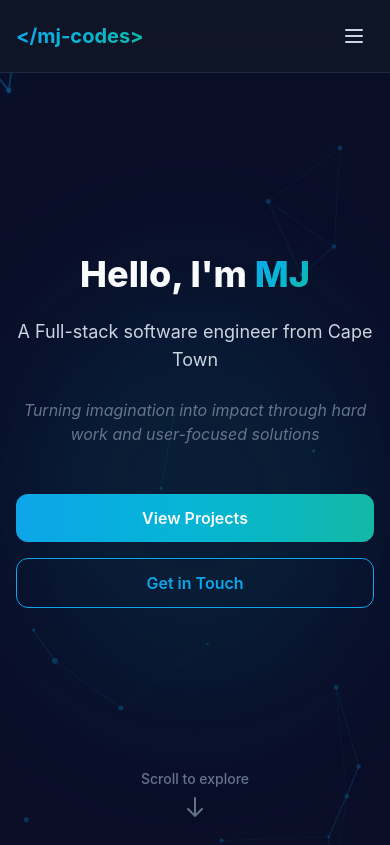
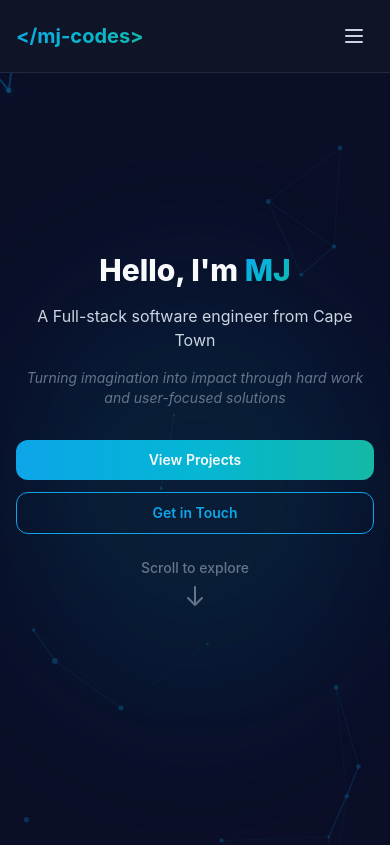
Before and after one commit to mjvstaden/personal-website, a React (Vite) app: page / in a window 390 px wide. Shown: the top 845 px of the page. Built offline with nearby package versions, Linux system fonts and the light colour scheme.

Commit message:
Update scroll to explore button to be visible on mobile and scroll down

```diff
--- a/src/components/sections/StatsCounter.tsx
+++ b/src/components/sections/StatsCounter.tsx
@@ -65,7 +65,7 @@ export default function StatsCounter() {
   }, [isVisible]);
 
   return (
-    <section ref={sectionRef} className="py-20 px-4 sm:px-6 bg-background-secondary/50">
+    <section id="stats-section" ref={sectionRef} className="py-20 px-4 sm:px-6 bg-background-secondary/50">
       <div className="max-w-6xl mx-auto">
         <div className="grid grid-cols-2 md:grid-cols-4 gap-6 sm:gap-8">
           {stats.map((stat, index) => (
--- a/src/pages/Home.tsx
+++ b/src/pages/Home.tsx
@@ -32,37 +32,41 @@ export default function Home() {
 
         {/* Content */}
         <div className="relative z-10 text-center px-4 sm:px-6 opacity-0 animate-[fadeIn_1s_ease-out_0.3s_forwards] -mt-32 sm:-mt-24">
-          <h1 className="text-4xl sm:text-5xl md:text-6xl lg:text-7xl font-extrabold mb-6">
+          <h1 className="text-3xl sm:text-5xl md:text-6xl lg:text-7xl font-extrabold mb-4 sm:mb-6">
             Hello, I'm <span className="text-gradient">MJ</span>
           </h1>
-          <p className="text-lg sm:text-xl md:text-2xl text-text-secondary mb-6 max-w-2xl mx-auto min-h-[2rem]">
+          <p className="text-base sm:text-xl md:text-2xl text-text-secondary mb-4 sm:mb-6 max-w-2xl mx-auto min-h-[2rem]">
             {displayText}
             {!isComplete && <span className="animate-pulse">|</span>}
           </p>
-          <p className="text-base sm:text-lg text-text-tertiary mb-12 max-w-3xl mx-auto italic opacity-0 animate-[fadeIn_1s_ease-out_2.5s_forwards]">
+          <p className="text-sm sm:text-lg text-text-tertiary mb-8 sm:mb-12 max-w-3xl mx-auto italic opacity-0 animate-[fadeIn_1s_ease-out_2.5s_forwards]">
             Turning imagination into impact through hard work and user-focused solutions
           </p>
 
           {/* CTA Buttons */}
-          <div className="flex flex-col sm:flex-row gap-4 justify-center opacity-0 animate-[fadeIn_1s_ease-out_3s_forwards]">
+          <div className="flex flex-col sm:flex-row gap-3 sm:gap-4 justify-center opacity-0 animate-[fadeIn_1s_ease-out_3s_forwards]">
             <a
               href="/projects"
-              className="px-6 py-3 bg-gradient-to-r from-accent-primary via-accent-secondary to-accent-tertiary text-text-primary font-semibold rounded-lg hover:glow-md hover:-translate-y-1 transition-all duration-300"
+              className="px-5 py-2.5 sm:px-6 sm:py-3 bg-gradient-to-r from-accent-primary via-accent-secondary to-accent-tertiary text-text-primary font-semibold rounded-lg hover:glow-md hover:-translate-y-1 transition-all duration-300 text-sm sm:text-base"
             >
               View Projects
             </a>
             <a
               href="/contact"
-              className="px-6 py-3 border border-accent-primary text-accent-primary font-semibold rounded-lg hover:bg-accent-primary hover:text-text-primary hover:glow-sm transition-all duration-300"
+              className="px-5 py-2.5 sm:px-6 sm:py-3 border border-accent-primary text-accent-primary font-semibold rounded-lg hover:bg-accent-primary hover:text-text-primary hover:glow-sm transition-all duration-300 text-sm sm:text-base"
             >
               Get in Touch
             </a>
           </div>
-        </div>
 
           {/* Scroll Down Indicator */}
-        <div className="absolute bottom-24 sm:bottom-20 left-1/2 -translate-x-1/2 opacity-0 animate-[fadeIn_1s_ease-out_4s_forwards]">
-          <div className="flex flex-col items-center gap-2 text-text-tertiary hover:text-accent-primary transition-colors cursor-pointer group">
+          <div className="mt-6 sm:mt-8 opacity-0 animate-[fadeIn_1s_ease-out_4s_forwards] flex justify-center">
+            <button
+              onClick={() => {
+                document.getElementById('stats-section')?.scrollIntoView({ behavior: 'smooth' });
+              }}
+              className="flex flex-col items-center gap-2 text-text-tertiary hover:text-accent-primary transition-colors cursor-pointer group"
+            >
               <span className="text-sm font-medium">Scroll to explore</span>
               <svg
                 className="w-6 h-6 animate-bounce"
@@ -77,6 +81,7 @@ export default function Home() {
                   d="M19 14l-7 7m0 0l-7-7m7 7V3"
                 />
               </svg>
+            </button>
           </div>
         </div>
       </section>
```
Lines whose indentation alone changed are shown as unchanged.
